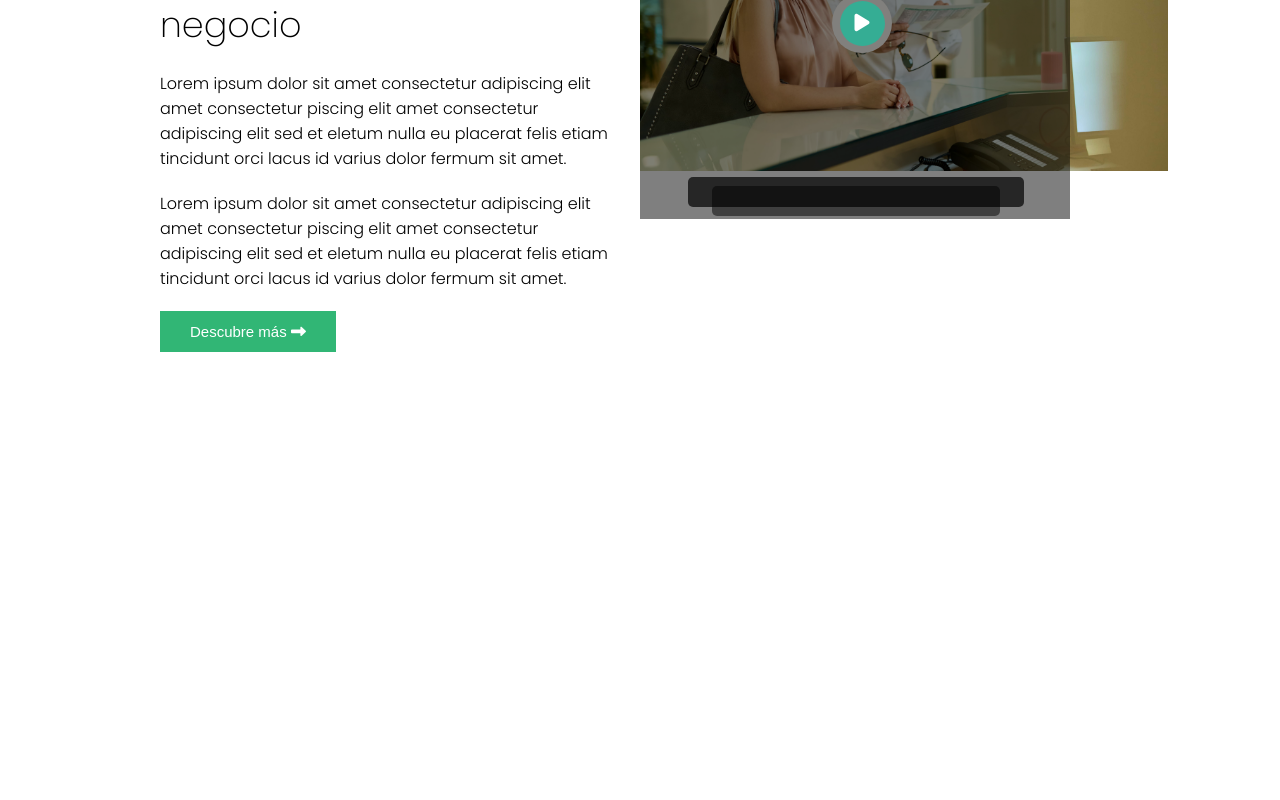
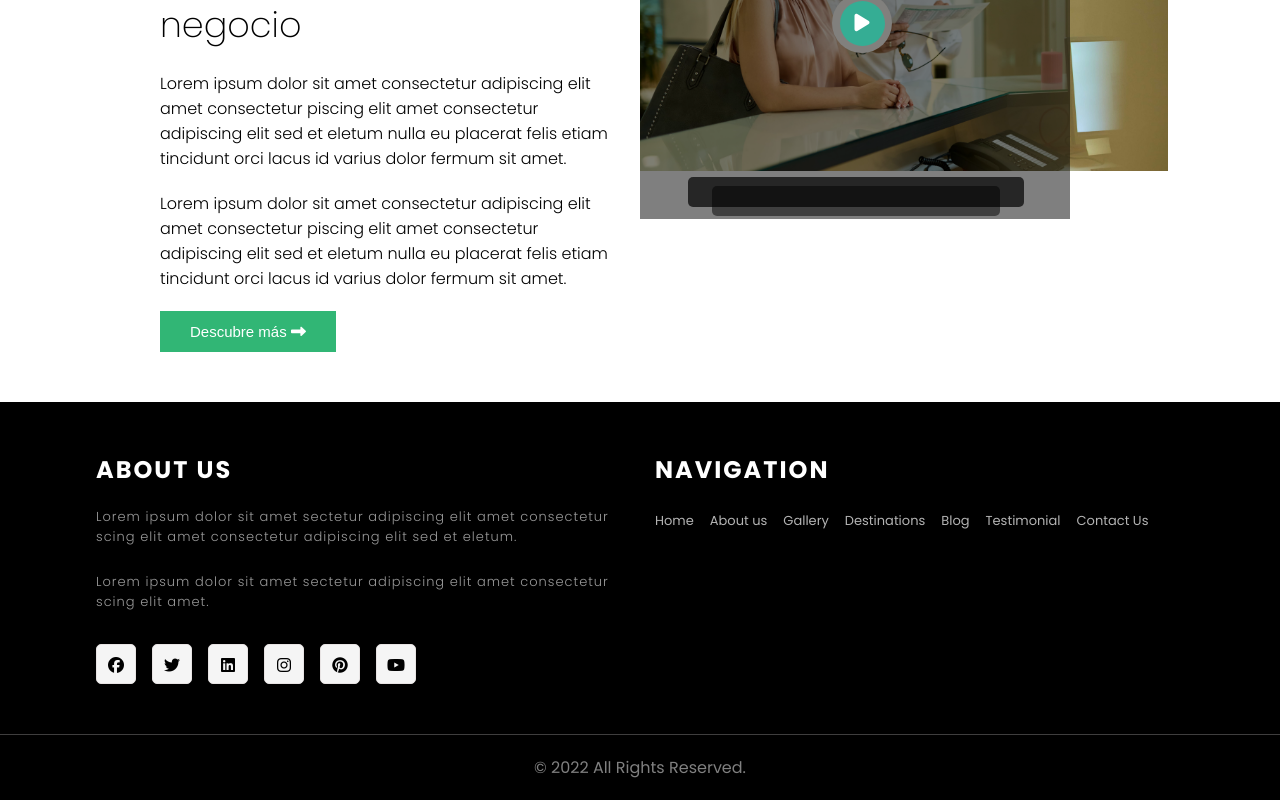
Before and after one commit to frako23/adventure-travels, a React (Vite) app: page / in a window 1280 px wide. Shown: the part 830-1630 px from the top of the page. Before the commit the page ends 1182 px from the top, so only its background shows below. Built offline with nearby package versions, Linux system fonts and the light colour scheme.

Commit message:
se agrega el footer

```diff
--- a/src/App.jsx
+++ b/src/App.jsx
@@ -1,4 +1,5 @@
 import { AboutCard } from "./components/aboutCard"
+import { Footer } from "./components/footer"
 import { Hero } from "./components/hero"
 import { Navbar } from "./components/navbar"
 
@@ -9,6 +10,7 @@ export const App = () => {
       <Navbar/>
       <Hero/>
       <AboutCard/>
+      <Footer/>
     </>
   )
 }
--- a/src/components/footer.jsx
+++ b/src/components/footer.jsx
@@ -2,6 +2,84 @@
 
 export const Footer = () => {
   return (
-    <div>Footer</div>
+    <>
+    <footer>
+      <div className='container grid'>
+        <div className='box'>
+          <h2>ABOUT US</h2>
+          <p>Lorem ipsum dolor sit amet sectetur adipiscing elit amet consectetur scing elit amet consectetur adipiscing elit sed et eletum.</p>
+          <br />
+          <p>Lorem ipsum dolor sit amet sectetur adipiscing elit amet consectetur scing elit amet.</p>
+          <div className='icon flex_space'>
+            <i className='fa-brands fa-facebook'></i>
+            <i className='fa-brands fa-twitter'></i>
+            <i className='fa-brands fa-linkedin'></i>
+            <i className='fa-brands fa-instagram'></i>
+            <i className='fa-brands fa-pinterest'></i>
+            <i className='fa-brands fa-youtube'></i>
+          </div>
+        </div>
+
+        <div className='box'>
+          <h2>NAVIGATION</h2>
+          <ul className="navigation">
+            <li>
+              <a to='/'>Home</a>
+            </li>
+            <li>
+              <a to='/about'>About us</a>
+            </li>
+            <li>
+              <a to='/gallery'>Gallery</a>
+            </li>
+            <li>
+              <a to='/destinations'>Destinations</a>
+            </li>
+            <li>
+              <a to='/blog'>Blog</a>
+            </li>
+            <li>
+              <a to='/testimonial'>Testimonial</a>
+            </li>
+            <li>
+              <a to='/contact'>Contact Us</a>
+            </li>
+          </ul>
+        </div>
+{/*
+        <div className='box post'>
+          <h2>RECENT POSTS</h2>
+          <ul>
+            <li>
+              <p>Lorem ipsum dolor sit amet sectetur adipiscing elit amet</p>
+              <label className='fa fa-calendar-alt'></label>
+              <span>01 Oct 2020</span>
+            </li>
+            <li>
+              <p>Lorem ipsum dolor sit amet sectetur adipiscing elit amet</p>
+              <label className='fa fa-calendar-alt'></label>
+              <span>01 Oct 2020</span>
+            </li>
+            <li>
+              <p>Lorem ipsum dolor sit amet sectetur adipiscing elit amet</p>
+              <label className='fa fa-calendar-alt'></label>
+              <span>01 Oct 2020</span>
+            </li>
+          </ul>
+        </div> */}
+
+        {/* <div className='box'>
+          <h2>NEWSLETTER</h2>
+          <p>Lorem ipsum dolor sit amet sectetur adipiscing elit amet</p>
+
+          <input type='text' name='' id='' />
+          <input type='text' className='primary-btn' value='SUBSCRIBE' />
+        </div> */}
+      </div>
+    </footer>
+    <div className='legal'>
+      <p>© 2022 All Rights Reserved.</p>
+    </div>
+  </>
   )
 }
--- a/src/index.css
+++ b/src/index.css
@@ -464,3 +464,109 @@ input {
     width: 100%;
   }
 }
+
+/* FOOTER */
+footer {
+  background-color: #000;
+  color: white;
+  margin-top: 50px;
+  padding: 50px 0;
+}
+footer .grid {
+  grid-template-columns: repeat(2, 1fr);
+}
+footer h2 {
+  margin-bottom: 20px;
+  letter-spacing: 2px;
+}
+footer p {
+  font-size: 13px;
+  opacity: 0.6;
+  font-weight: 300;
+  letter-spacing: 1px;
+}
+footer .icon i {
+  color: black;
+}
+footer ul li a {
+  opacity: 0.7;
+  color: white;
+  font-size: 13px;
+}
+footer ul li {
+  margin-bottom: 10px;
+}
+footer .post li {
+  margin-bottom: 20px;
+  border-bottom: 1px solid rgb(63, 62, 62);
+}
+footer .post li:nth-last-child(1) {
+  border-bottom: none;
+}
+footer .post label,
+footer .post span {
+  opacity: 0.5;
+  margin-right: 10px;
+  font-size: 13px;
+  margin-bottom: 20px;
+}
+footer input {
+  background: none;
+  border: 1px solid rgb(63, 62, 62);
+  border-radius: 5px;
+  margin: 10px 0;
+}
+footer .primary-btn {
+  padding: 20px 20px;
+  border-radius: 0px;
+  text-align: center;
+}
+.navigation{
+  display: flex;
+  gap: 1rem;
+}
+.legal {
+  text-align: center;
+  padding: 20px;
+  background-color: #000;
+  border-top: 1px solid rgb(63, 62, 62);
+  color: white;
+}
+.legal p {
+  opacity: 0.5;
+}
+
+.icon {
+  display: flex;
+  gap:1rem;
+  margin-top: 2rem;
+}
+
+.icon i {
+  background: #f5f5f5;
+  width: 40px;
+  height: 40px;
+  line-height: 40px;
+  text-align: center;
+  border: 1px solid #e7e3e3;
+  border-radius: 5px;
+  cursor: pointer;
+  transition: 0.5s;
+}
+
+.icon i:hover {
+  background: var(--agua);
+  color: #f5f5f5;
+}
+
+.grid {
+  display: grid;
+  grid-template-columns: repeat(3, 1fr);
+  grid-gap: 30px;
+}
+
+@media screen and (max-width: 768px) {
+  footer .grid {
+    grid-template-columns: repeat(2, 1fr);
+  }
+}
```
